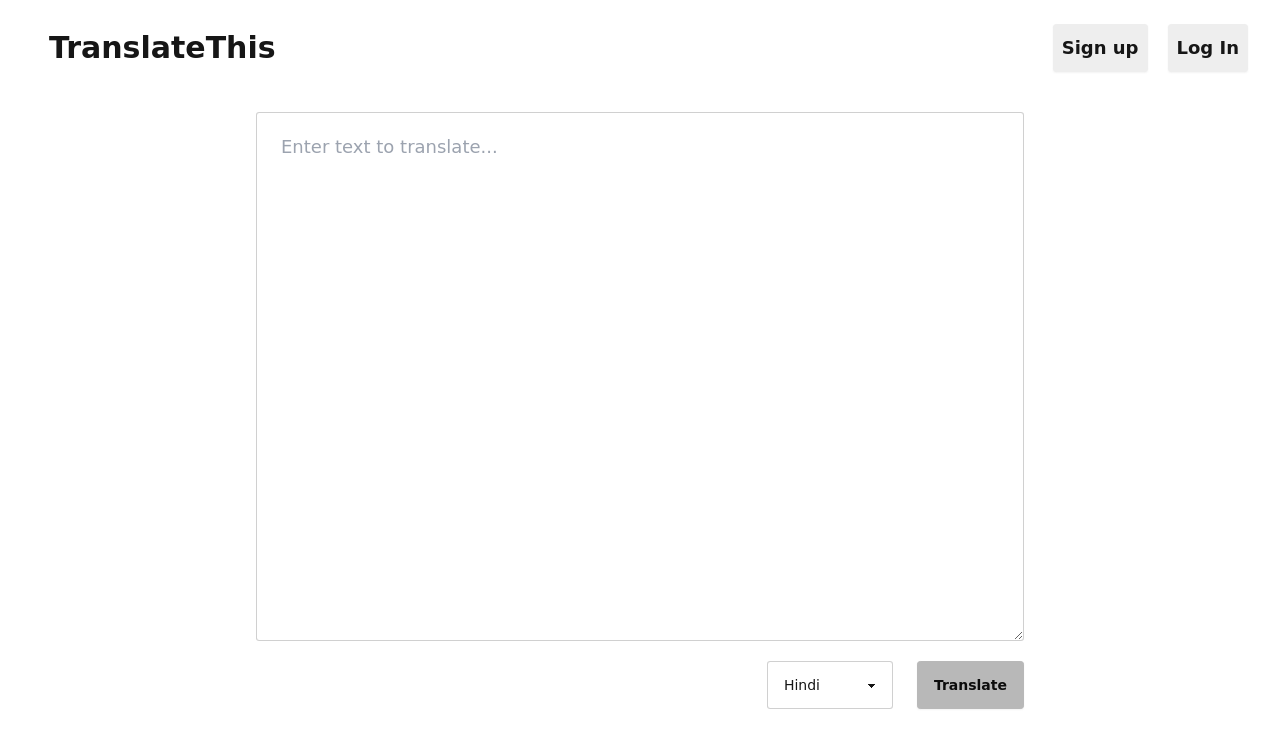
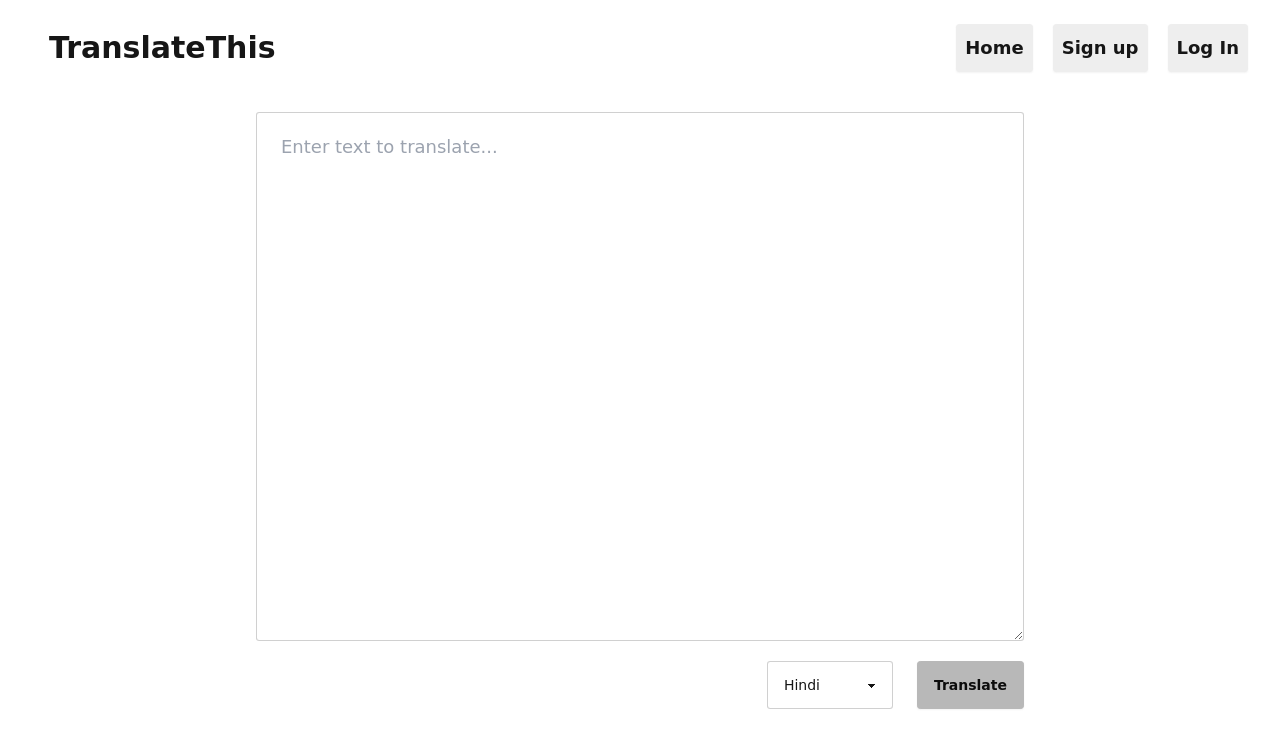
Before and after one commit to KishanBapodra/translate-this-frontend, a React (Vite) app: page / in a window 1280 px wide. Shown: the top 748 px of the page. Built offline with nearby package versions, Linux system fonts and the light colour scheme.

Commit message:
Add home button

```diff
--- a/src/components/LoginModal.tsx
+++ b/src/components/LoginModal.tsx
@@ -46,14 +46,14 @@ const LoginModal = () => {
           onSubmit={handleSubmit(onSubmit)}
         >
           <input
-            id="email"
+            id="loginEmail"
             className="input input-bordered w-full"
             type="text"
             placeholder="Email"
             {...register("email", { required: true })}
           />
           <input
-            id="password"
+            id="loginPassword"
             className="input input-bordered w-full"
             type="password"
             placeholder="Password"
--- a/src/components/Navbar.tsx
+++ b/src/components/Navbar.tsx
@@ -26,7 +26,10 @@ const Navbar = () => {
           TranslateThis
         </Link>
       </div>
-      <div className="flex-none gap-5">
+      <div className="gap-5">
+        <Link className="btn px-2 text-lg" to={"/"}>
+          Home
+        </Link>
         {!userLoggedIn ? (
           <>
             <button
--- a/src/components/RegisterModal.tsx
+++ b/src/components/RegisterModal.tsx
@@ -54,14 +54,14 @@ const RegisterModal = () => {
             {...register("name", { required: true })}
           />
           <input
-            id="email"
+            id="registerEmail"
             className="input input-bordered w-full"
             type="text"
             placeholder="Email"
             {...register("email", { required: true })}
           />
           <input
-            id="password"
+            id="registerPassword"
             className="input input-bordered w-full"
             type="password"
             placeholder="Password"
```
